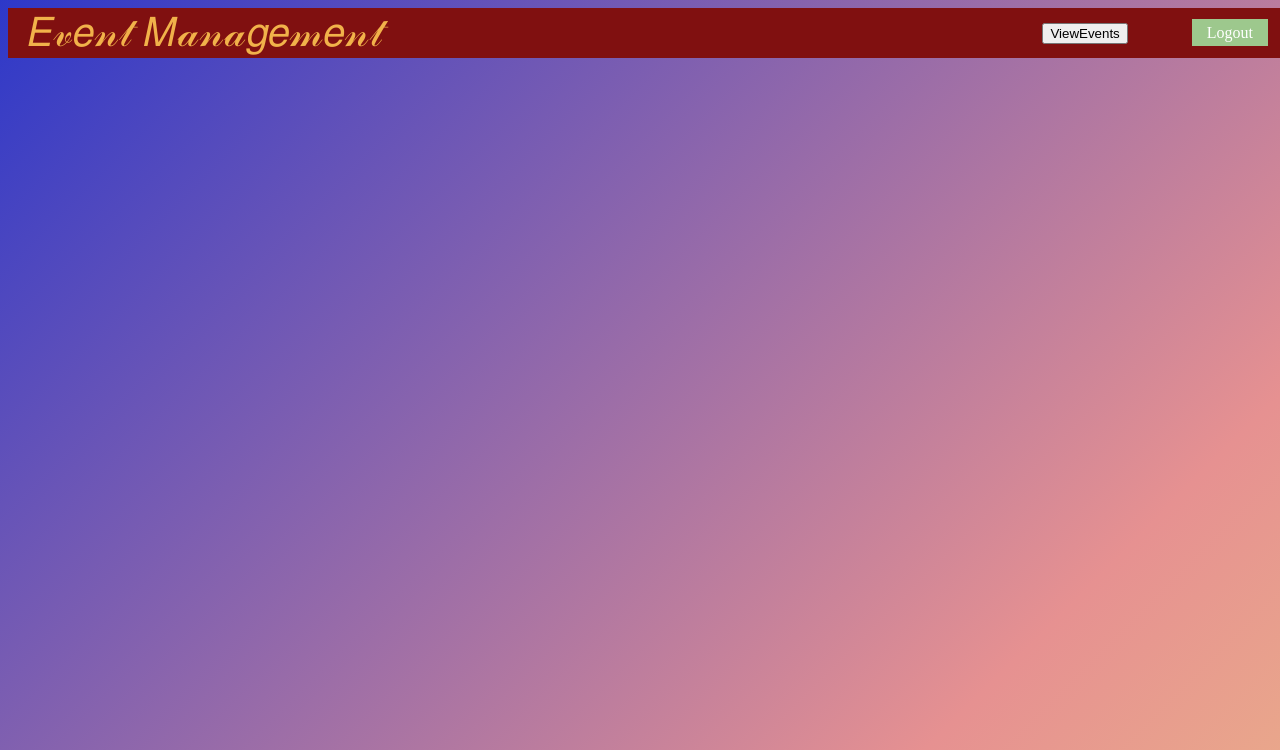
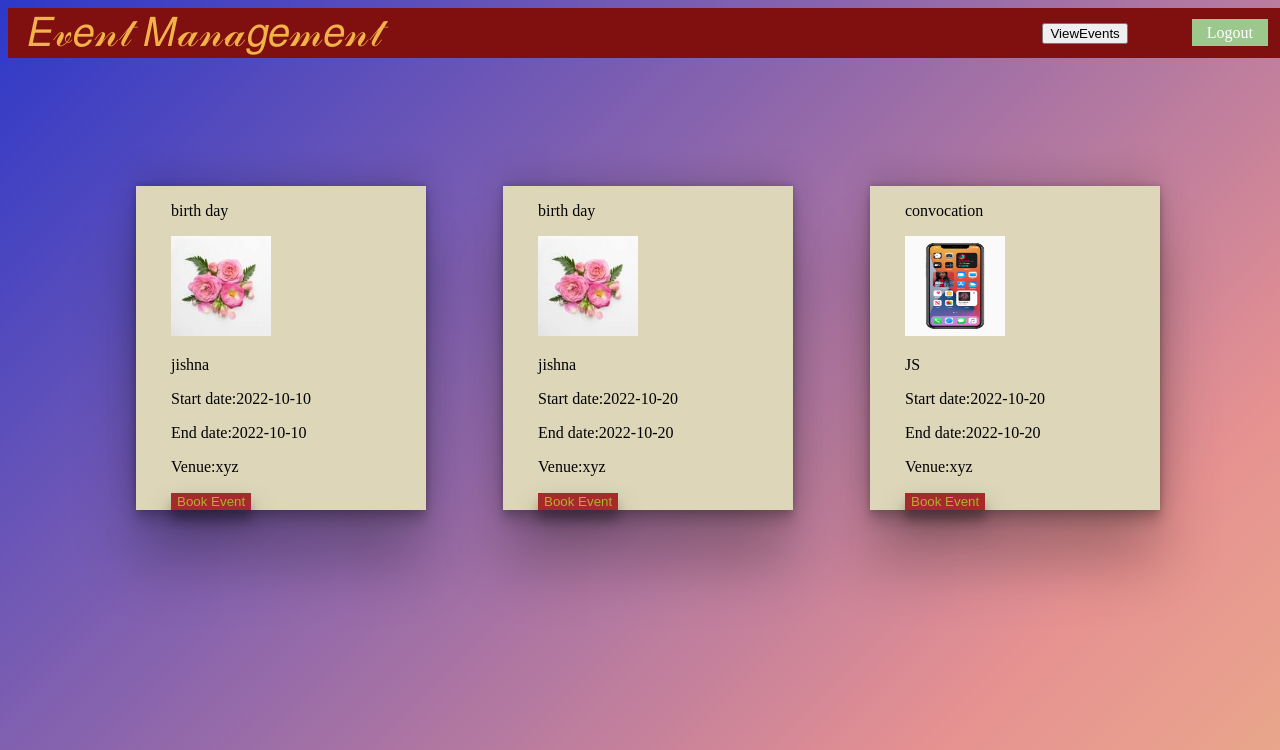
Before and after one commit to Jishna-mk/event-management-application, a Django app: page /user/ in a window 1280 px wide. Shown: the top 750 px of the page. Run offline with Django 4.2, Linux system fonts and the light colour scheme; data comes from the database, SQL or seed files in the repository.

Commit message:
saving home page

```diff
--- a/templates/home.html
+++ b/templates/home.html
@@ -111,7 +111,7 @@ body{
         </div>
     </div>
 <div class="container">
-    {%for event in events %}
+    {%for event in event %}
      <div class="home">
         <div class="main">
              <p class="event-name">{{event.Event_name}}</p>
```
